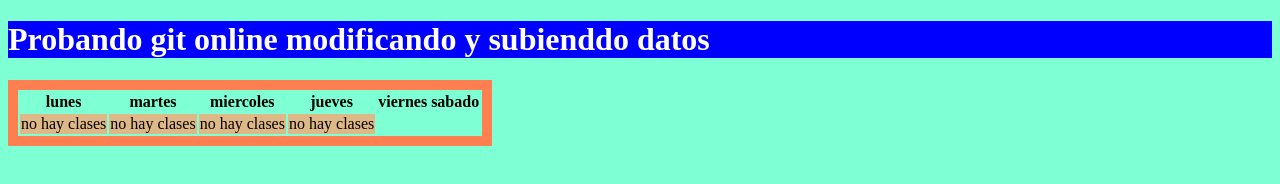
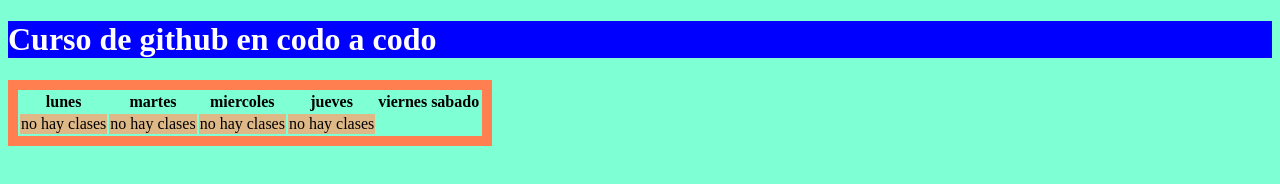
Before and after one commit to odv144/cajero, a plain HTML site: page index.html in a window 1280 px wide. Drawn offline with Linux system fonts and the light colour scheme.

Commit message:
cambio h1

```diff
--- a/index.html
+++ b/index.html
@@ -8,7 +8,7 @@
     <title>Document</title>
 </head>
 <body>
-    <h1>Probando git online modificando y subienddo datos</h1>
+    <h1>Curso de github en codo a codo</h1>
     <table>
         <tr>
             <th>lunes</th>
```
